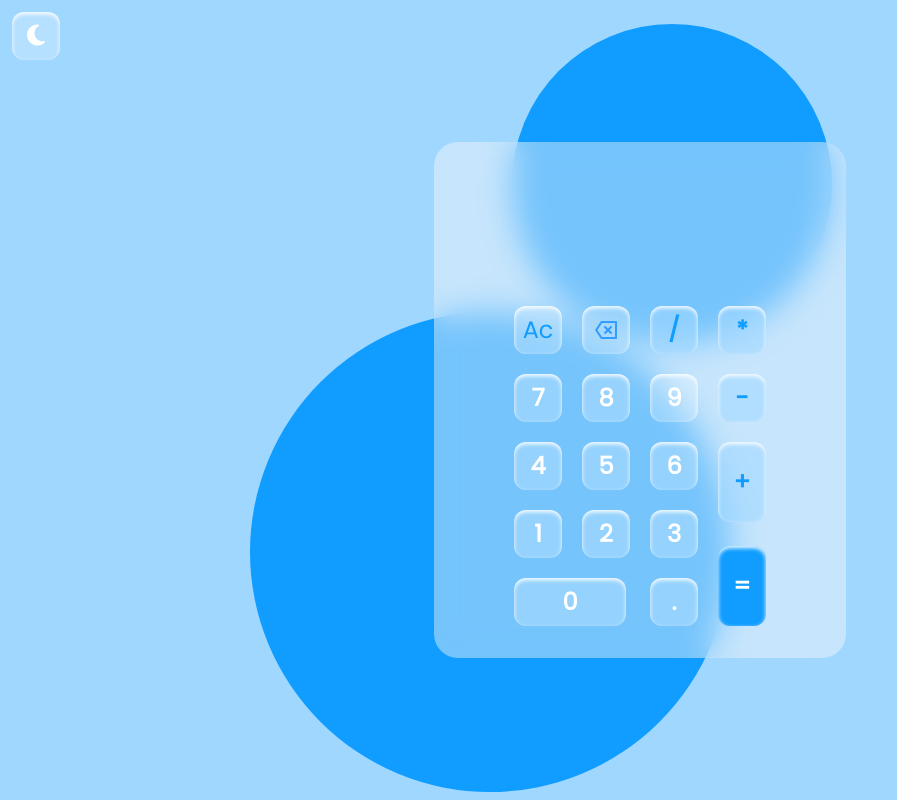
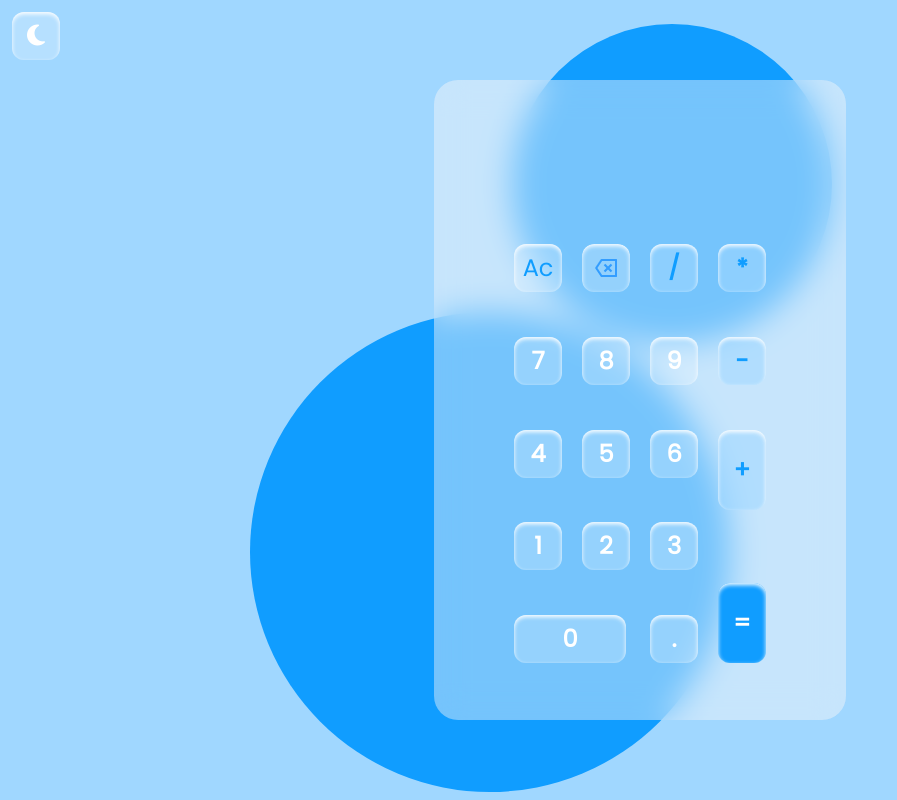
Before and after one commit to Arfa-Zia/calculator-app, a website: page index.html in a window 1280 px wide. Shown: the whole page, without its empty margins (0-897 px from the left). Drawn offline with Linux system fonts and the light colour scheme.

Commit message:
Change height of calculator

```diff
--- a/index.html
+++ b/index.html
@@ -18,7 +18,7 @@
 
       <div class="rounded-[50%]  bg-shade-2 dark:bg-shade-3 z-10 size-[30vw] md:size-[20vw] lg:size-[40vh] hidden md:block absolute right-[10vw] top-[5vh] md:top-[10vh] md:right-[20%] lg:right-[35%] lg:top-[3%]  "></div>
 
-    <div class="flex flex-col px-3 relative rounded-3xl z-30 bg-[rgba(250,248,248,0.43)] dark:bg-[#000000d0] backdrop-blur-lg justify-center items-center m-5">
+    <div class="flex flex-col px-3 relative rounded-3xl z-30 bg-[rgba(250,248,248,0.43)] dark:bg-[#000000d0] backdrop-blur-lg justify-center items-center m-5 h-[80vh]">
         <div >
             <input id="input" class="w-full h-20 bg-inherit focus:outline-none px-5 py-0 pt-6 text-right text-lg text-gray-600 dark:text-gray-300" type="text">
             <div id="output" class="w-full h-16 px-5 text-right text-3xl mb-5 dark:text-white">
```
Also changed, not shown: output.css.
